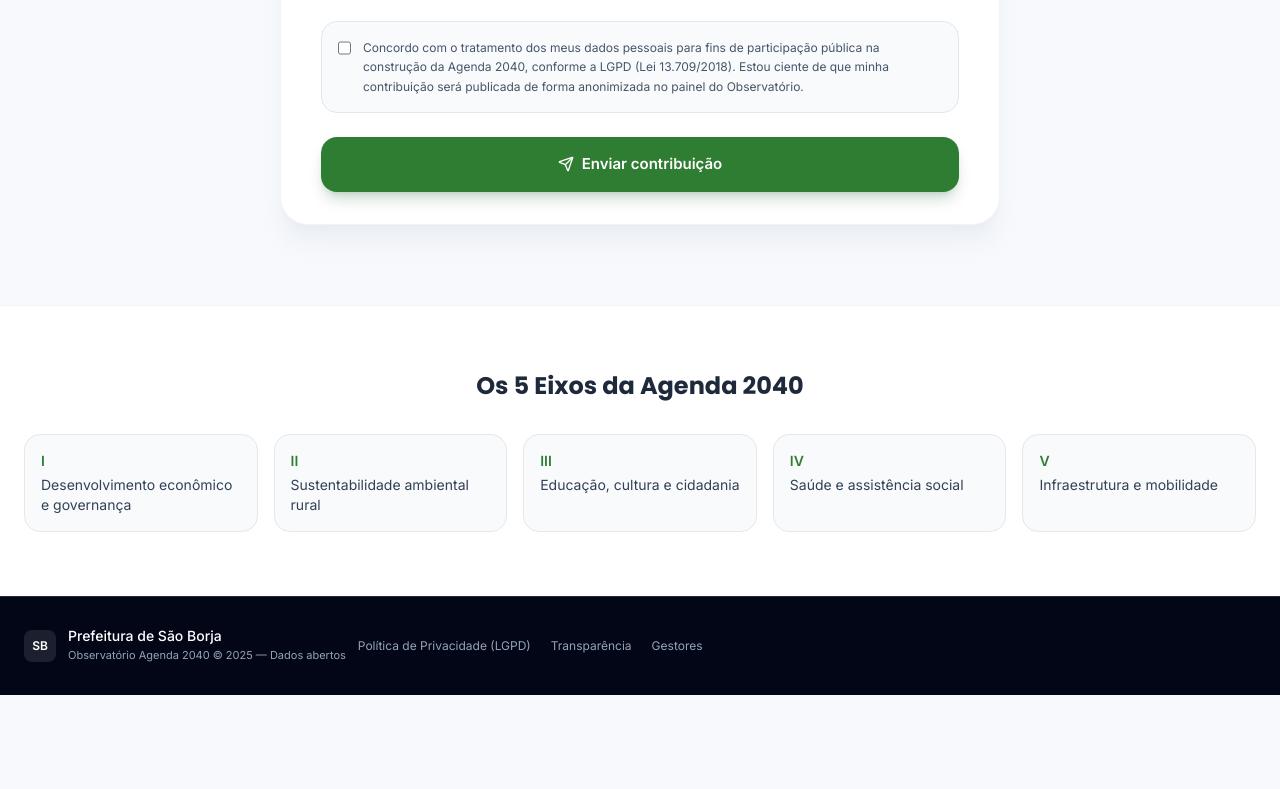
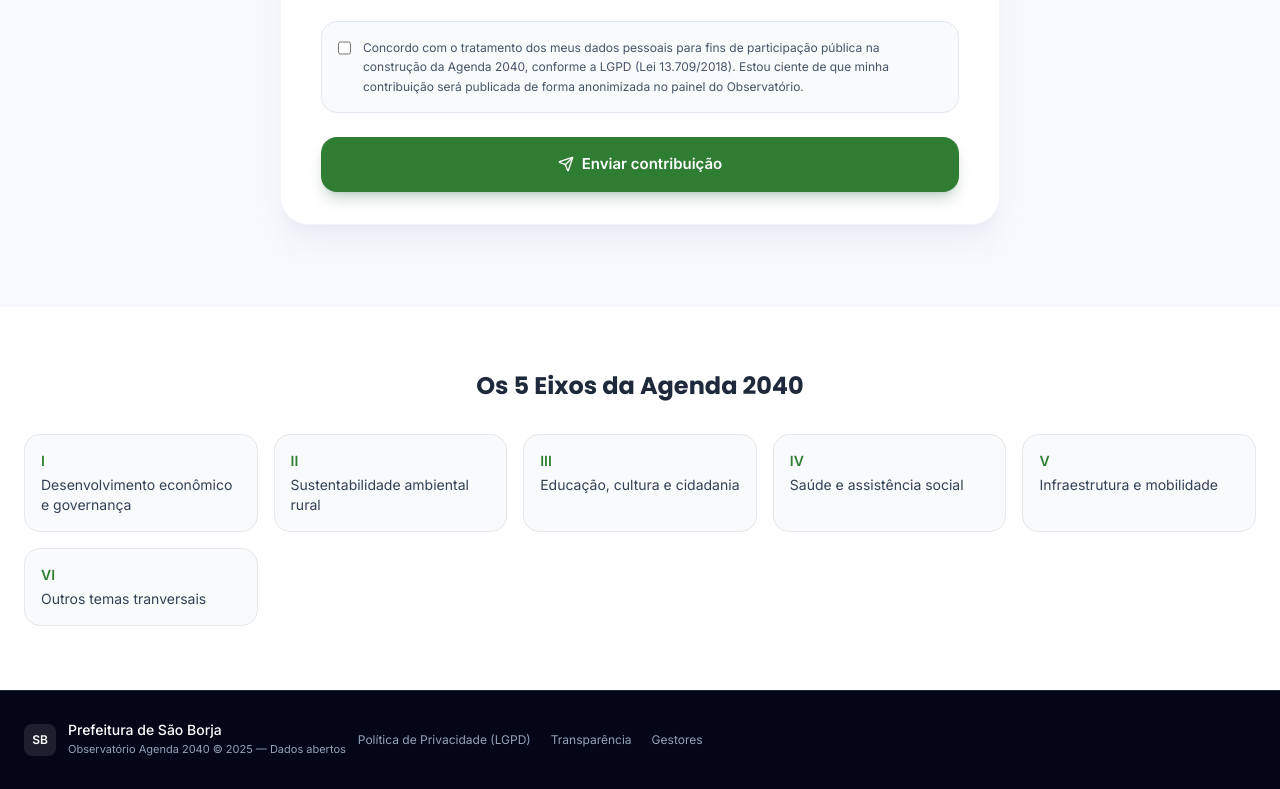
Before and after one commit to inovasboficial/agenda2040, a plain HTML site: page index.html in a window 1280 px wide. Shown: the part 2650-3439 px from the top of the page. Before the commit the page ends 3345 px from the top, so only its background shows below. Drawn offline with nearby package versions, Linux system fonts and the light colour scheme; no server answers.

Commit message:
Update index.html

```diff
--- a/index.html
+++ b/index.html
@@ -659,6 +659,10 @@
                         <p class="font-semibold text-[#2E7D32]">V</p>
                         <p class="text-slate-700 mt-1">Infraestrutura e mobilidade</p>
                     </div>
+                     <div class="p-4 rounded-2xl border bg-slate-50">
+                        <p class="font-semibold text-[#2E7D32]">VI</p>
+                        <p class="text-slate-700 mt-1">Outros temas tranversais</p>
+                    </div>
                 </div>
             </div>
         </section>
```
